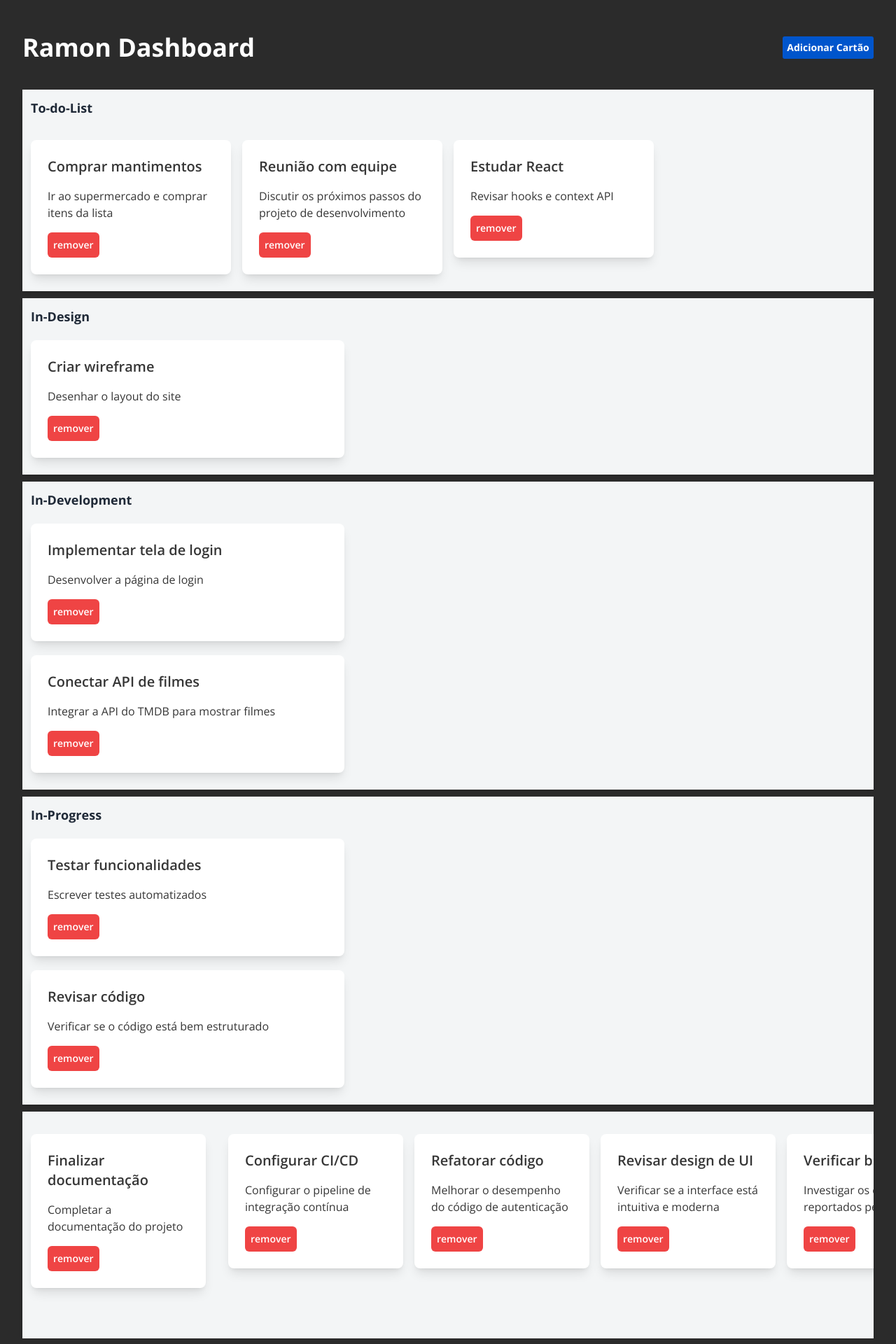
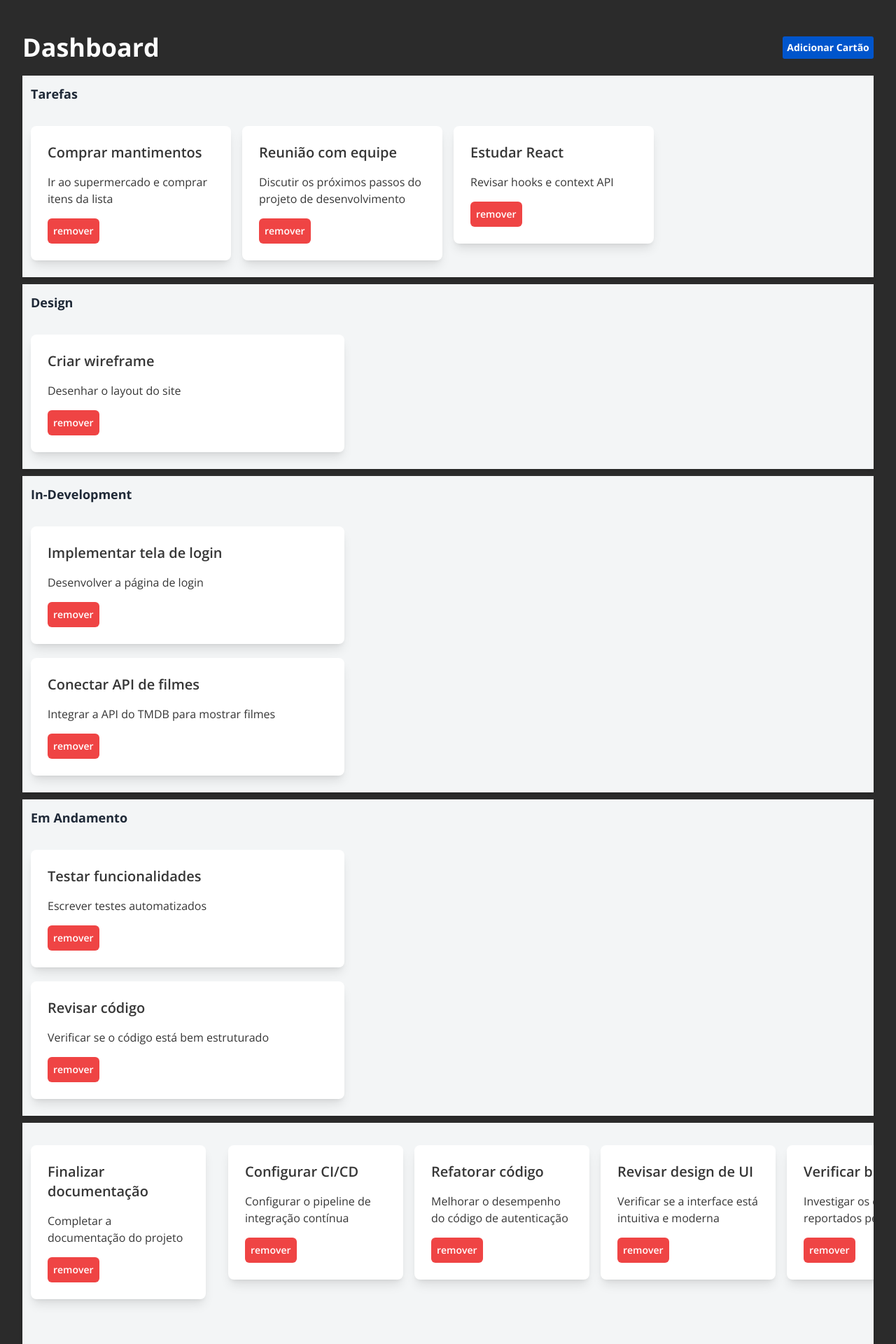
Before and after one commit to ramoncodevale/dashboard, a React (Vite) app: page / in a window 1280 px wide. Shown: the top 1920 px of the page at 70% size. Built offline with nearby package versions, Linux system fonts and the light colour scheme.

Commit message:
ajustes finais

```diff
--- a/src/components/carousel.tsx
+++ b/src/components/carousel.tsx
@@ -1,34 +1,24 @@
-import React from "react"
-
-type Card = {
-  id: string
+interface CarouselProps {
   title: string
   content: string
+  onRemove?: () => void
 }
 
-type CarouselProps = {
-  cards: Card[]
-  sectionId: string
-  onRemoveCard: (cardId: string) => void
-  onEditCard: (cardId: string) => void
-}
-
-const Carousel: React.FC<CarouselProps> = ({
-  cards,
-  sectionId,
-  onRemoveCard,
-  onEditCard,
-}) => {
+const Carousel = ({ title, content, onRemove }: CarouselProps) => {
   return (
-    <div>
-      {cards.map((card, index) => (
-        <div key={card.id}>
-          <h3>{card.title}</h3>
-          <p>{card.content}</p>
-          <button onClick={() => onRemoveCard(card.id)}>Remove</button>
-          <button onClick={() => onEditCard(card.id)}>Edit</button>
-        </div>
-      ))}
+    <div className="mt-5 h-auto w-full max-w-md transform rounded-lg bg-white p-6 shadow-lg transition-transform hover:scale-105 hover:shadow-xl [&::-webkit-scrollbar]:hidden">
+      <div className="flex flex-col gap-4">
+        <h4 className="text-xl font-semibold text-[#363636]">{title}</h4>
+        <p className="text-base text-[#363636]">{content}</p>
+        {onRemove && (
+          <button
+            onClick={onRemove}
+            className="self-start rounded-md bg-red-500 px-2 py-2 text-sm font-semibold text-white transition hover:bg-red-600"
+          >
+            remover
+          </button>
+        )}
+      </div>
     </div>
   )
 }
--- a/src/components/dashboard.tsx
+++ b/src/components/dashboard.tsx
@@ -2,13 +2,15 @@ import { DragDropContext, Droppable, Draggable } from "@hello-pangea/dnd"
 import { useState, useCallback, useEffect } from "react"
 import Button from "./button"
 import Card from "./card"
+import Carousel from "./carousel"
 
 const Dashboard = () => {
   const [modal, setModal] = useState(false)
+  const [isCarousel, setIsCarousel] = useState(false)
   const [sections, setSections] = useState([
     {
       id: "todo",
-      title: "To-do-List",
+      title: "Tarefas",
       cards: [
         {
           id: "card-1",
@@ -32,7 +34,7 @@ const Dashboard = () => {
     },
     {
       id: "in-design",
-      title: "In-Design",
+      title: "Design",
       cards: [
         {
           id: "card-4",
@@ -62,7 +64,7 @@ const Dashboard = () => {
     },
     {
       id: "in-progress",
-      title: "In-Progress",
+      title: "Em Andamento",
       cards: [
         {
           id: "card-7",
@@ -86,7 +88,7 @@ const Dashboard = () => {
           id: "carousel-card-1",
           title: "Finalizar documentação",
           content: "Completar a documentação do projeto",
-          size: "medium",
+          size: "small",
         },
         {
           id: "carousel-card-2",
@@ -98,13 +100,13 @@ const Dashboard = () => {
           id: "carousel-card-3",
           title: "Refatorar código",
           content: "Melhorar o desempenho do código de autenticação",
-          size: "large",
+          size: "small",
         },
         {
           id: "carousel-card-4",
           title: "Revisar design de UI",
           content: "Verificar se a interface está intuitiva e moderna",
-          size: "medium",
+          size: "small",
         },
         {
           id: "carousel-card-5",
@@ -116,13 +118,13 @@ const Dashboard = () => {
           id: "carousel-card-6",
           title: "Atualizar dependências",
           content: "Atualizar bibliotecas e dependências do projeto",
-          size: "large",
+          size: "small",
         },
         {
           id: "carousel-card-7",
           title: "Analisar métricas de desempenho",
           content: "Recolher e analisar dados de uso do aplicativo",
-          size: "medium",
+          size: "small",
         },
         {
           id: "carousel-card-8",
@@ -134,13 +136,12 @@ const Dashboard = () => {
           id: "carousel-card-9",
           title: "Revisar testes automatizados",
           content: "Verificar cobertura de testes e adicionar novos",
-          size: "large",
+          size: "small",
         },
       ],
     },
   ])
 
-  const [isCarousel, setIsCarousel] = useState(false)
   const [newCardTitle, setNewCardTitle] = useState("")
   const [newCardContent, setNewCardContent] = useState("")
 
@@ -266,7 +267,7 @@ const Dashboard = () => {
 
       {!modal && (
         <div className="flex items-center justify-between">
-          <h1 className="text-4xl font-bold text-white">Ramon Dashboard</h1>
+          <h1 className="text-4xl font-bold text-white">Dashboard</h1>
           <Button
             className="h-[32px] w-[130px] transition-all duration-200 ease-in-out"
             onClick={handleShowModal}
@@ -276,7 +277,7 @@ const Dashboard = () => {
         </div>
       )}
 
-      <div className="flex flex-1 flex-wrap items-stretch gap-[10px] pt-10">
+      <div className="flex flex-1 flex-wrap items-stretch gap-[10px] pt-5">
         <DragDropContext onDragEnd={onDragEnd}>
           {sections.map((section) => (
             <Droppable
@@ -294,6 +295,7 @@ const Dashboard = () => {
                 >
                   {section.id !== "carousel" && (
                     <>
+                      <div className="flex flex-col">
                         <h3 className="mb-3 text-lg font-bold text-gray-800">
                           {section.title}
                         </h3>
@@ -330,6 +332,7 @@ const Dashboard = () => {
                             </Draggable>
                           ))}
                         </div>
+                      </div>
                     </>
                   )}
                   {section.id === "carousel" && (
@@ -349,10 +352,9 @@ const Dashboard = () => {
                                   {...provided.dragHandleProps}
                                   className="mr-4 flex h-[300px] w-[250px] flex-col" // Tamanho fixo com Tailwind
                                 >
-                                  <Card
+                                  <Carousel
                                     title={card.title}
                                     content={card.content}
-                                    size={card.size}
                                     onRemove={() =>
                                       handleRemoveCard(section.id, card.id)
                                     }
```
Lines whose indentation alone changed are shown as unchanged.
